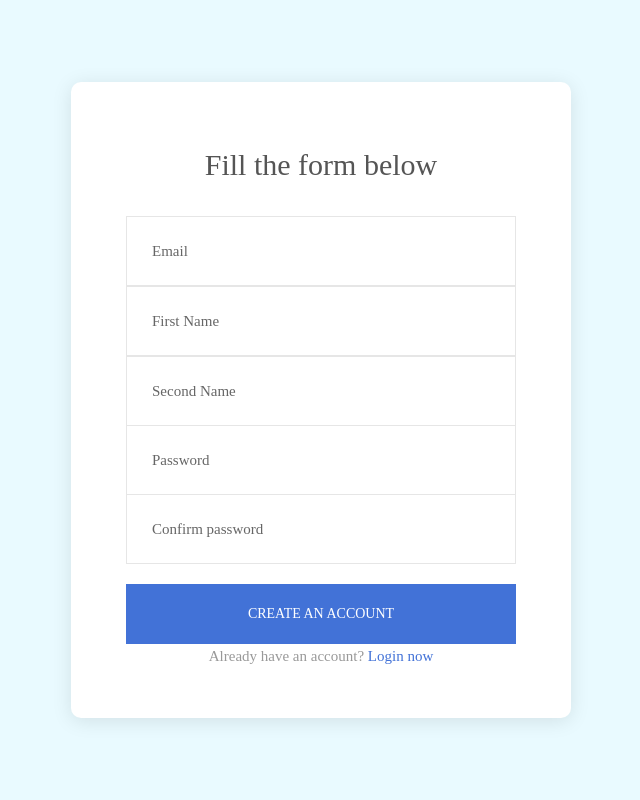
After one commit to Qazybek-ctrl/PollandVote, a Django app: page /auth/register in a window 1280 px wide. The commit adds this page. Shown: the whole page, without its empty margins (319-959 px from the left). Run offline with Django 3.2, Linux system fonts and the light colour scheme; some libraries are stand-ins or nearby versions; some web fonts are replaced.

Commit message:
Prepared registration and logination pages

```diff
--- /dev/null
+++ b/Auth/templates/Auth/registration.html
@@ -0,0 +1,111 @@
+{% load static %}
+<!DOCTYPE html>
+<html lang="en">
+<head>
+	<title>Login V19</title>
+	<meta charset="UTF-8">
+	<meta name="viewport" content="width=device-width, initial-scale=1">
+<!--===============================================================================================-->
+	<link rel="icon" type="image/png" href="{% static "Auth/images/icons/favicon.ico" %}">
+<!--===============================================================================================-->
+	<link rel="stylesheet" type="text/css" href="{% static "Auth/vendor/bootstrap/css/bootstrap.min.css" %}">
+<!--===============================================================================================-->
+	<link rel="stylesheet" type="text/css" href="{% static "Auth/fonts/font-awesome-4.7.0/css/font-awesome.min.css" %}">
+<!--===============================================================================================-->
+	<link rel="stylesheet" type="text/css" href="{% static "Auth/fonts/Linearicons-Free-v1.0.0/icon-font.min.css" %}">
+<!--===============================================================================================-->
+	<link rel="stylesheet" type="text/css" href="{% static "Auth/vendor/animate/animate.css" %}">
+<!--===============================================================================================-->
+	<link rel="stylesheet" type="text/css" href="{% static "Auth/vendor/css-hamburgers/hamburgers.min.css" %}">
+<!--===============================================================================================-->
+	<link rel="stylesheet" type="text/css" href="{% static "Auth/vendor/animsition/css/animsition.min.css" %}">
+<!--===============================================================================================-->
+	<link rel="stylesheet" type="text/css" href="{% static "Auth/vendor/select2/select2.min.css" %}">
+<!--===============================================================================================-->
+	<link rel="stylesheet" type="text/css" href="{% static "Auth/vendor/daterangepicker/daterangepicker.css" %}">
+<!--===============================================================================================-->
+	<link rel="stylesheet" type="text/css" href="{% static "Auth/css/util.css" %}">
+	<link rel="stylesheet" type="text/css" href="{% static "Auth/css/main.css" %}">
+<!--===============================================================================================-->
+</head>
+<body>
+
+	<div class="limiter">
+		<div class="container-login100">
+			<div class="wrap-login100 p-l-55 p-r-55 p-t-65 p-b-50">
+				<form class="login100-form validate-form" method="POST">
+					<span class="login100-form-title p-b-33">
+						Fill the form below
+					</span>
+
+					<div class="wrap-input100 validate-input" data-validate = "Valid email is required: ex@abc.xyz">
+						<input class="input100" type="text" name="email" placeholder="Email">
+						<span class="focus-input100-1"></span>
+						<span class="focus-input100-2"></span>
+					</div>
+
+					<div class="wrap-input100 validate-input">
+						<input class="input100" type="text" name="First_name" placeholder="First Name">
+						<span class="focus-input100-1"></span>
+						<span class="focus-input100-2"></span>
+					</div>
+
+					<div class="wrap-input100 validate-input">
+						<input class="input100" type="text" name="Second_name" placeholder="Second Name">
+						<span class="focus-input100-1"></span>
+						<span class="focus-input100-2"></span>
+					</div>
+
+					<div class="wrap-input100 rs1 validate-input" data-validate="Password is required">
+						<input class="input100" type="password" name="pass" placeholder="Password">
+						<span class="focus-input100-1"></span>
+						<span class="focus-input100-2"></span>
+					</div>
+
+					<div class="wrap-input100 rs1 validate-input" data-validate="Password is required">
+						<input class="input100" type="password" name="pass_validation" placeholder="Confirm password">
+						<span class="focus-input100-1"></span>
+						<span class="focus-input100-2"></span>
+					</div>
+
+					<div class="container-login100-form-btn m-t-20">
+						<button class="login100-form-btn" type="submit">
+							Create an account
+						</button>
+					</div>
+
+					<div class="text-center">
+						<span class="txt1">
+							Already have an account?
+						</span>
+
+						<a href="/auth" class="txt2 hov1">
+							Login now
+						</a>
+					</div>
+				</form>
+			</div>
+		</div>
+	</div>
+
+
+
+<!--===============================================================================================-->
+	<script src="{% static "Auth/vendor/jquery/jquery-3.2.1.min.js" %}"></script>
+<!--===============================================================================================-->
+	<script src="{% static "Auth/vendor/animsition/js/animsition.min.js" %}"></script>
+<!--===============================================================================================-->
+	<script src="{% static "Auth/vendor/bootstrap/js/popper.js" %}"></script>
+	<script src="{% static "Auth/vendor/bootstrap/js/bootstrap.min.js" %}"></script>
+<!--===============================================================================================-->
+	<script src="{% static "Auth/vendor/select2/select2.min.js" %}"></script>
+<!--===============================================================================================-->
+	<script src="{% static "Auth/vendor/daterangepicker/moment.min.js" %}"></script>
+	<script src="{% static "Auth/vendor/daterangepicker/daterangepicker.js" %}"></script>
+<!--===============================================================================================-->
+	<script src="{% static "Auth/vendor/countdowntime/countdowntime.js" %}"></script>
+<!--===============================================================================================-->
+	<script src="{% static "Auth/js/main.js" %}"></script>
+
+</body>
+</html>
--- a/Auth/urls.py
+++ b/Auth/urls.py
@@ -2,5 +2,6 @@ from django.urls import path
 from . import views
 
 urlpatterns = [
-    path('', views.index)
+    path('', views.logining_views),
+    path('register', views.registration_views)
 ]
--- a/Auth/views.py
+++ b/Auth/views.py
@@ -1,6 +1,10 @@
+from django.http import request
 from django.shortcuts import render
 
 # Create your views here.
 
-def index(request):
-    return render(request, 'Auth/index.html')
+def logining_views(request):
+    return render(request, 'Auth/logining.html')
+
+def registration_views(request):
+    return render(request, 'Auth/registration.html')
--- a/Project1/urls.py
+++ b/Project1/urls.py
@@ -19,5 +19,5 @@ from django.urls import path, include
 urlpatterns = [
     path('admin/', admin.site.urls),
     path('', include('Content.urls')),
-    path('auth', include('Auth.urls'))
+    path('auth/', include('Auth.urls'))
 ]
```
Also changed, not shown: Auth/templates/Auth/logining.html (renamed from Auth/templates/Auth/index.html, +2 -12 lines).
